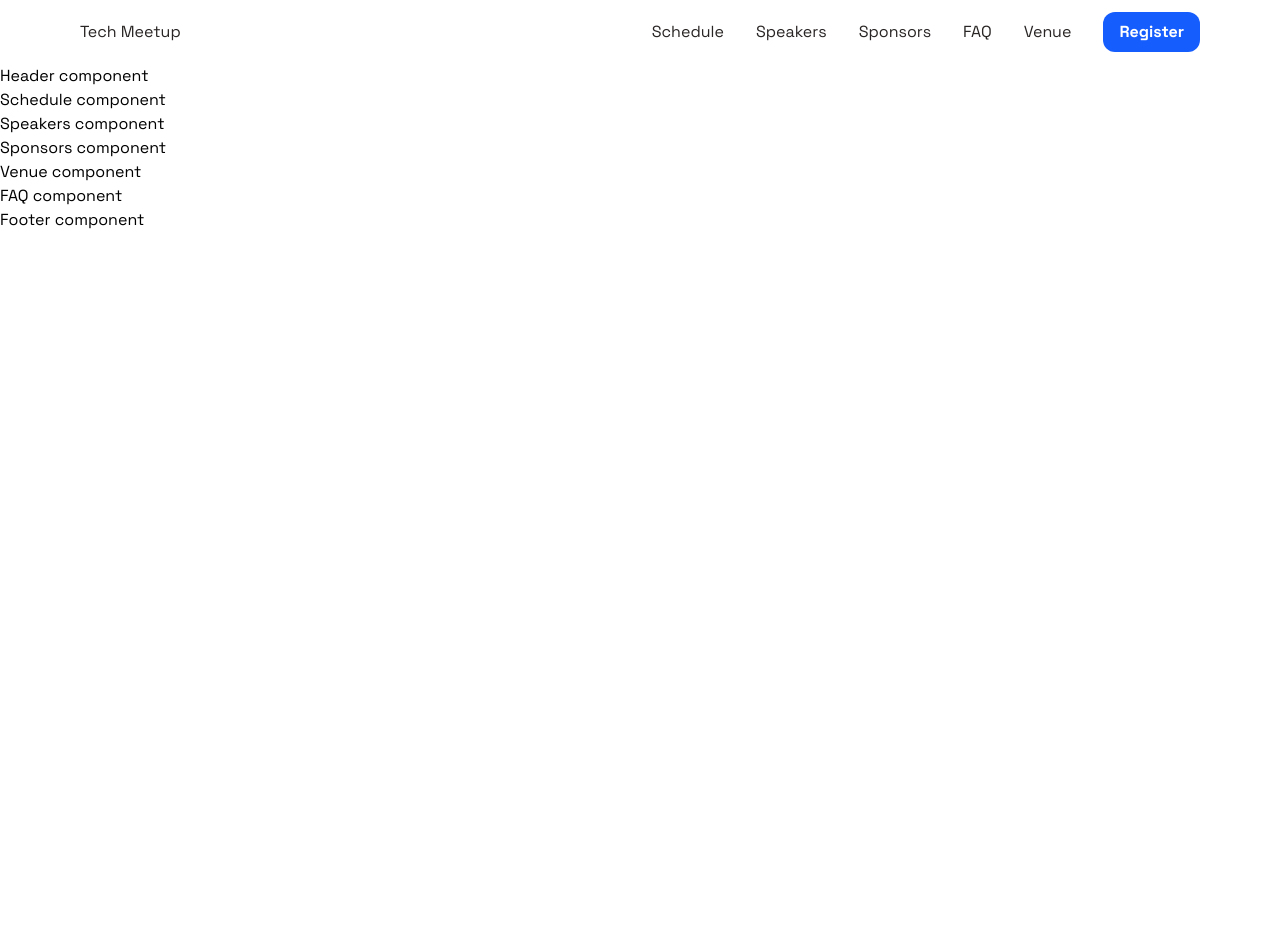
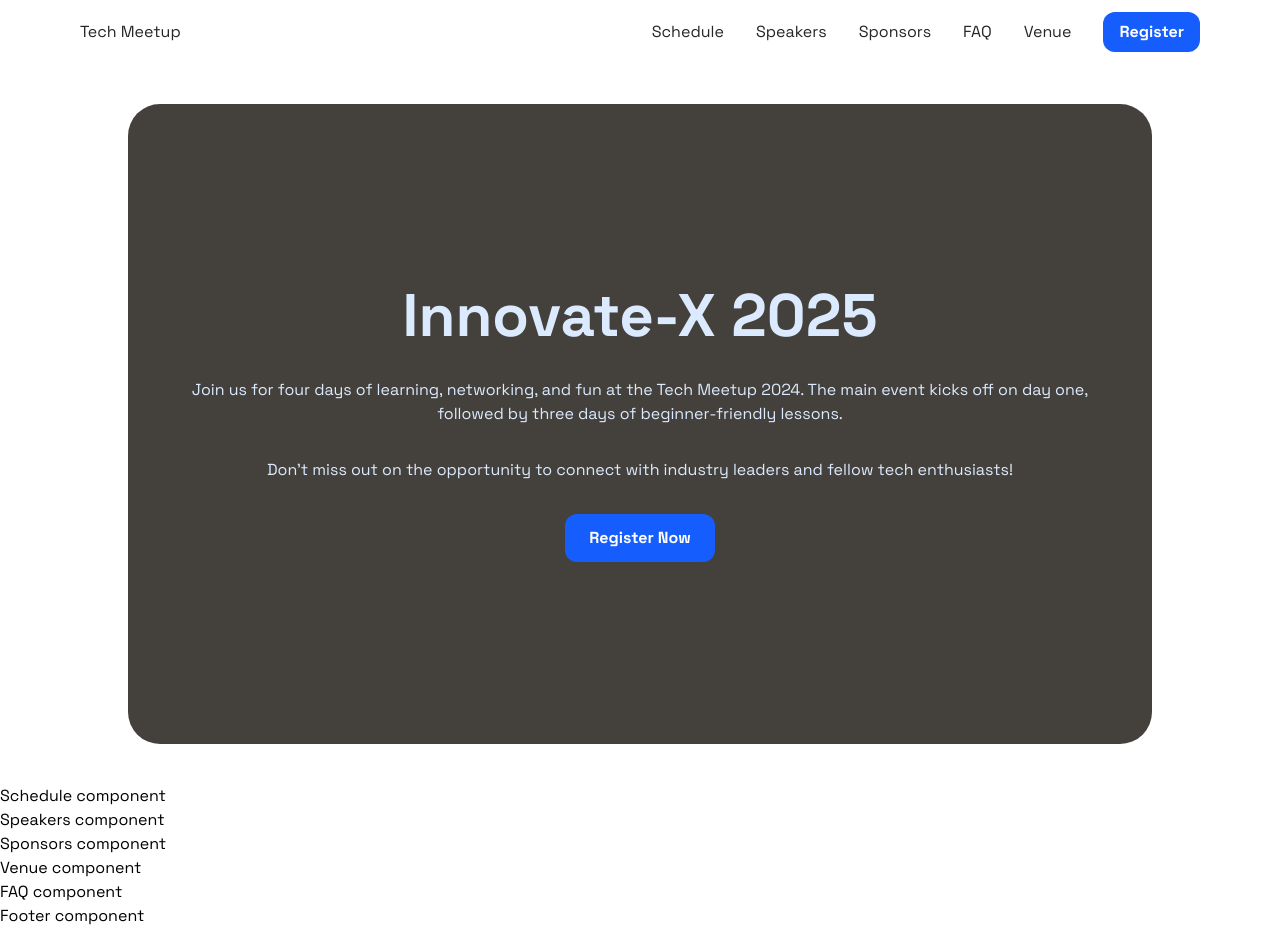
Before and after one commit to olakadasami/innovate-x-landing, an Astro site: page / in a window 1280 px wide. Before the commit the page ends 800 px from the top, so only its background shows below. Built offline with nearby package versions, Linux system fonts and the light colour scheme; Astro itself is replaced by a stand-in of ours.

Commit message:
chore: add header component

```diff
--- a/src/components/sections/Header.astro
+++ b/src/components/sections/Header.astro
@@ -1,3 +1,11 @@
-<header>
-    <h1>Header component</h1>
+
+<header class="py-10 grid place-items-center">
+    <div class="flex flex-col max-w-[80%] h-[80vh] p-8 items-center justify-center text-center gap-8 bg-stone-700 text-blue-100 rounded-4xl">
+        <h1 class="font-bold text-6xl">Innovate-X 2025</h1>
+    <p>Join us for four days of learning, networking, and fun at the Tech Meetup 2024. The main event kicks off on day one, followed by three days of beginner-friendly lessons.</p>
+        <p>Don't miss out on the opportunity to connect with industry leaders and fellow tech enthusiasts!</p>
+            <a href="/register" class="flex items-center px-6 py-3 rounded-xl bg-blue-600 text-white font-bold">
+                Register Now
+            </a>
+    </div>
 </header>
```
